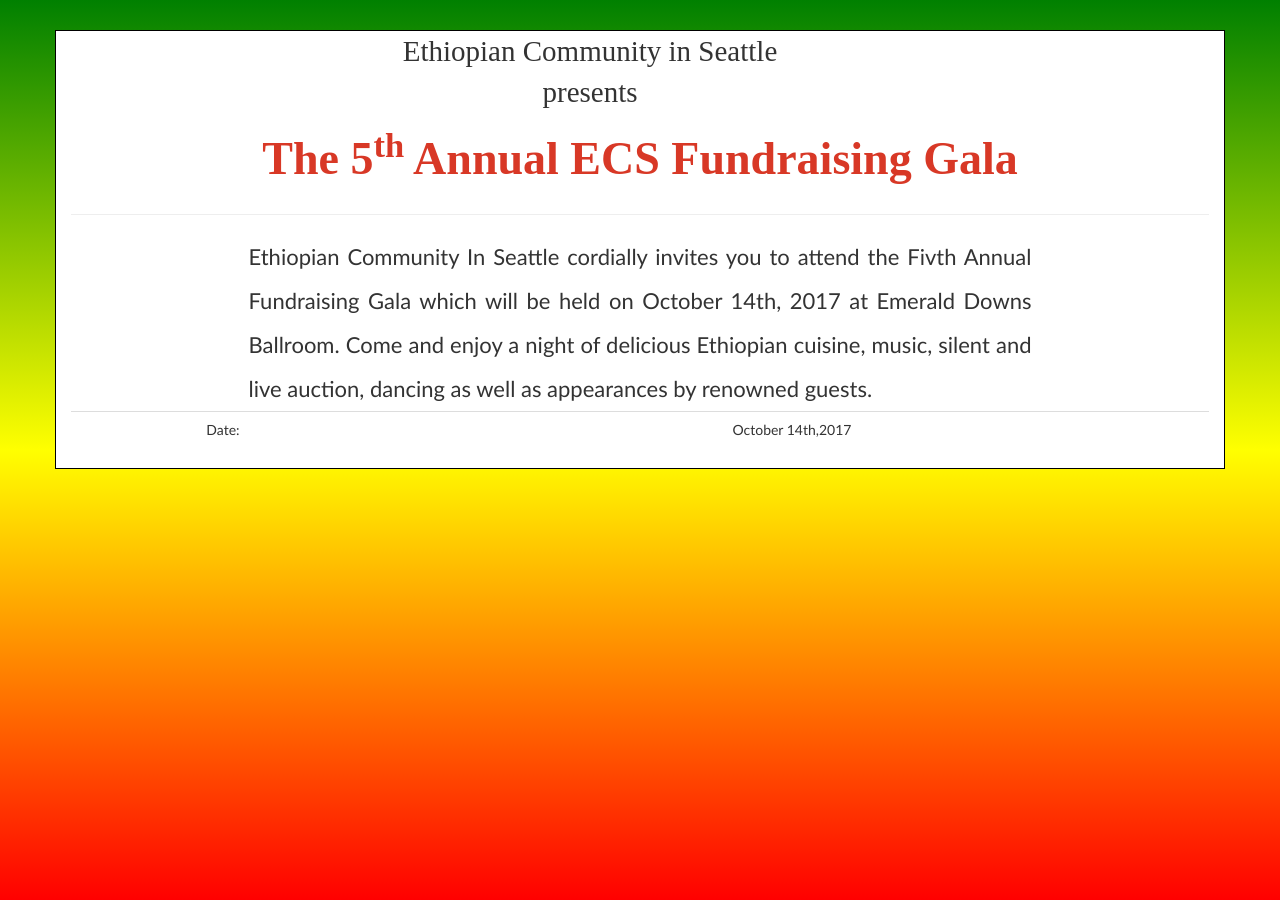
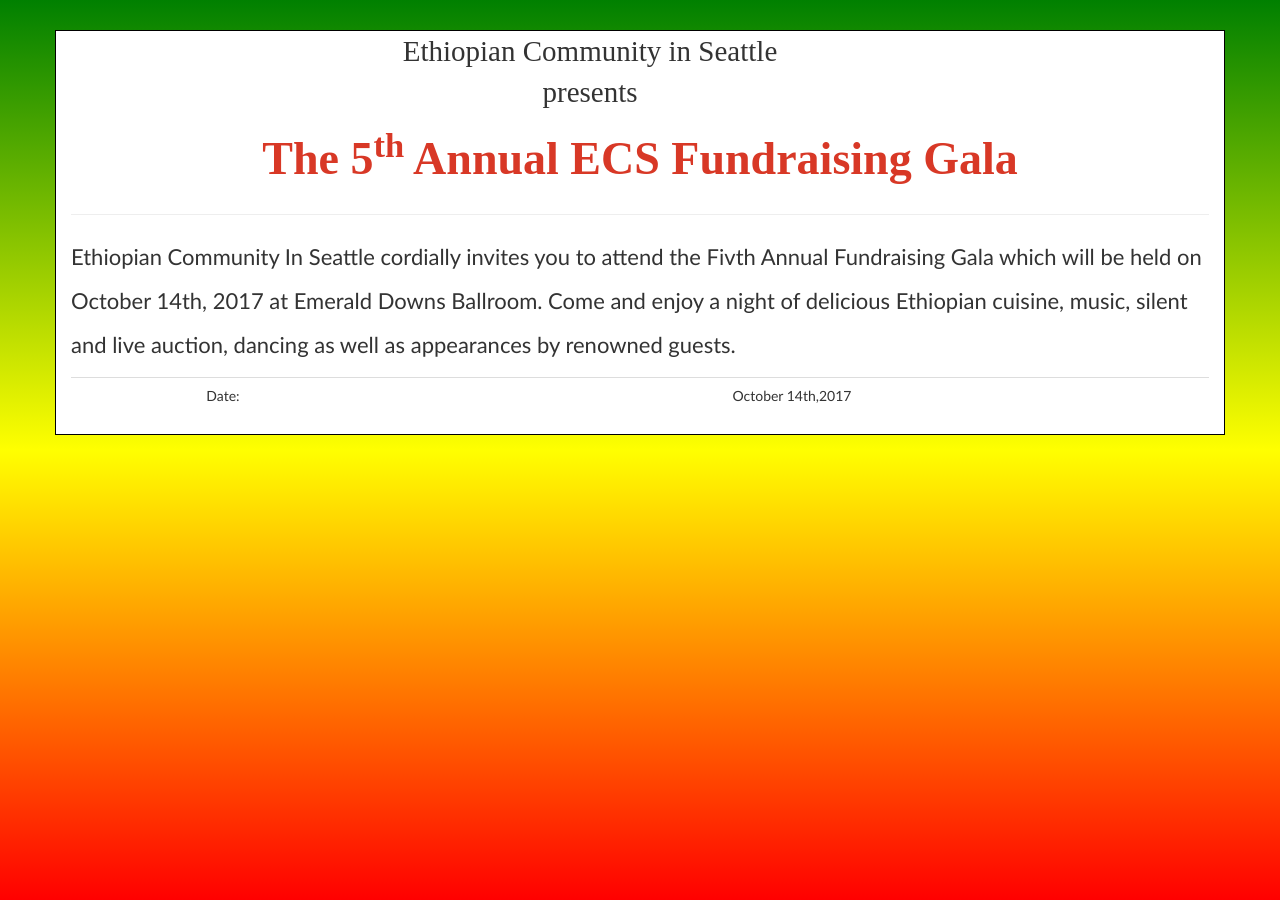
Before and after one commit to ecseattle/events-2017-annualfundraisinggala, a Jekyll site: the page index.html, which Jekyll copies as it is, in a window 1280 px wide. Built offline with Jekyll 4.4.1, drawn with Linux system fonts in a browser that asks for light colours.

Commit message:
some of the body paragraph style revert

```diff
--- a/public/css/customcss.css
+++ b/public/css/customcss.css
@@ -21,11 +21,8 @@
     font-family: caption;
 }
 #bodyp{
-    width: 783px;
-    margin: 0px auto;
     line-height: 2;
     font-size: 22px;
-    text-align: justify;
 }
 
 .container{
```
